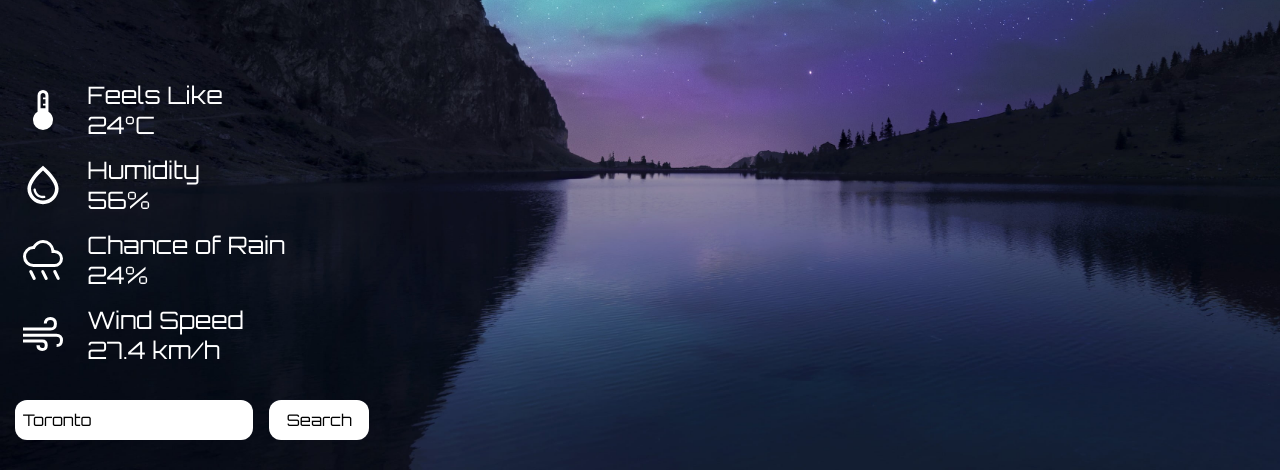
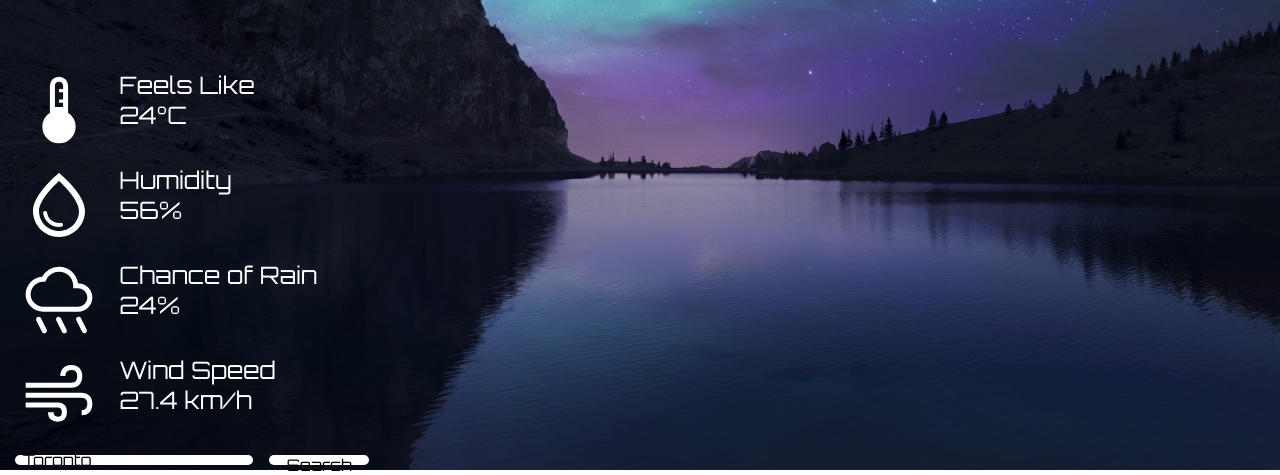
Before and after one commit to Shankk/Weather-App, a website built with webpack: page dist/index.html in a window 1280 px wide. Shown: the part 330-805 px from the top of the page. Built offline with nearby package versions, Linux system fonts and the light colour scheme; no server answers.

Commit message:
added current weather detail images

```diff
--- a/src/index.js
+++ b/src/index.js
@@ -7,6 +7,10 @@ import rainySVG from './images/weather/rainyCloud.svg'
 import clearSVG from './images/weather/clearNight.svg'
 import pCloudyNightSVG from './images/weather/partly_cloudy_night.svg'
 import foggySVG from './images/weather/foggy.svg'
+import therm from './images/thermostat.svg'
+import humid from './images/humidity.svg'
+import rainy from './images/rainy.svg'
+import air from './images/air.svg'
 
 
 let key = "879b15820c1f4c41884224003230507"
@@ -18,6 +22,16 @@ const currTemp_c = document.querySelector('#temp-c')
 const currCondition = document.querySelector('#condition')
 const currIcon = document.querySelector('#current-icon')
 const location = document.querySelector('#location')
+//Advanced Weather Variables
+const thermIcon = document.querySelector('#therm')
+thermIcon.src = therm
+const humidIcon = document.querySelector('#humid')
+humidIcon.src = humid
+const rainyIcon = document.querySelector('#rainy')
+rainyIcon.src = rainy
+const airIcon = document.querySelector('#air')
+airIcon.src = air
+
 const feelslike_c = document.querySelector('#feels-temp-c')
 const humidity = document.querySelector('#humidity')
 const chance_rain = document.querySelector('#chance-rain')
--- a/src/styles.css
+++ b/src/styles.css
@@ -102,8 +102,9 @@ body {
     height: auto;
 }
 
-#adv-icon {
-    max-width: 100%;
+.adv-icon {
+    width: 80px;
+    min-width: 50px;
     height: auto;
 }
 
```
Also changed, not shown: dist/0c20241c7b779982d76a.svg (added), dist/2cddbbdf25f560f45de2.svg (added), dist/34088db1c3edc6d8519a.svg (added), dist/b995357105eb2628f9bc.svg (added), dist/index.html, dist/main.js.
